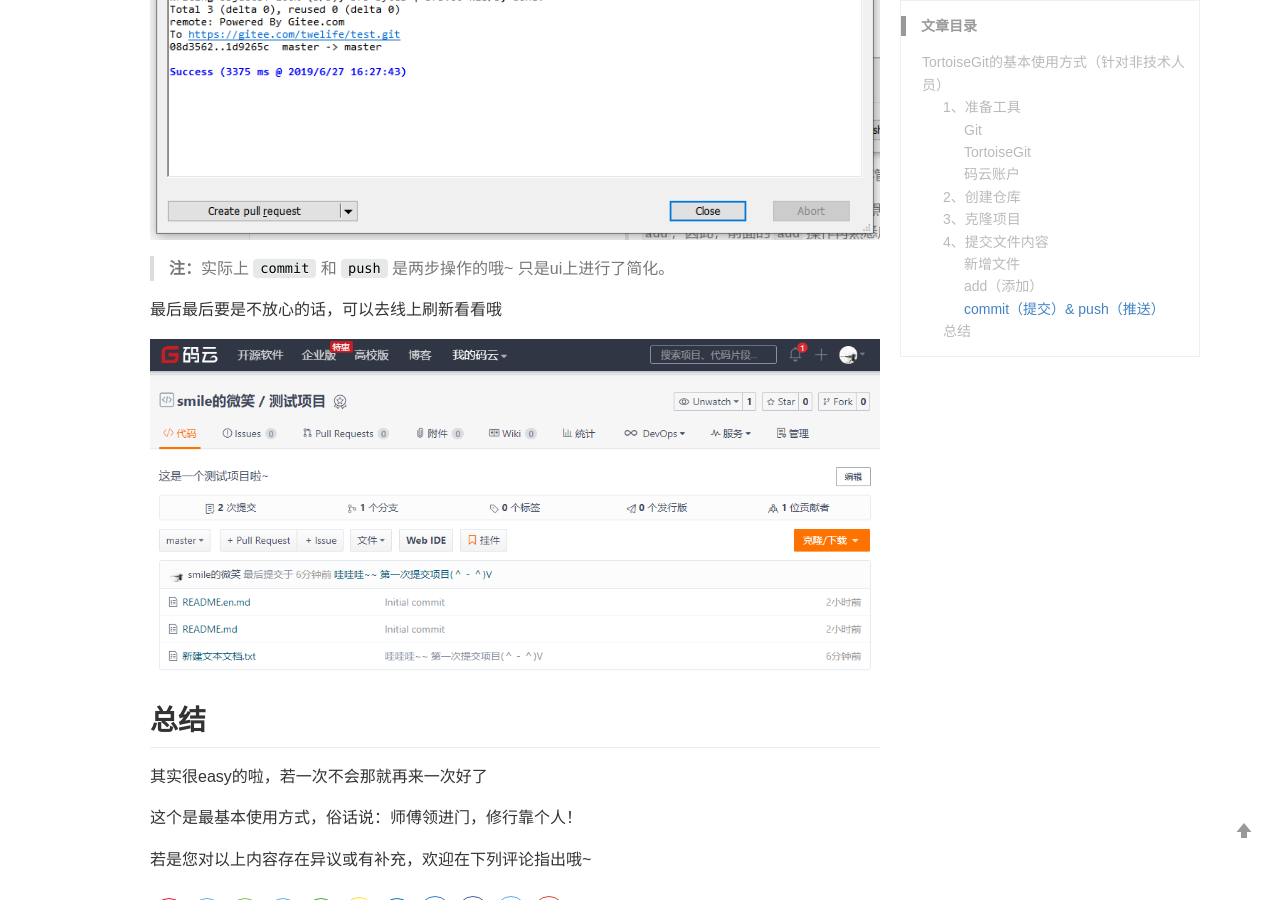
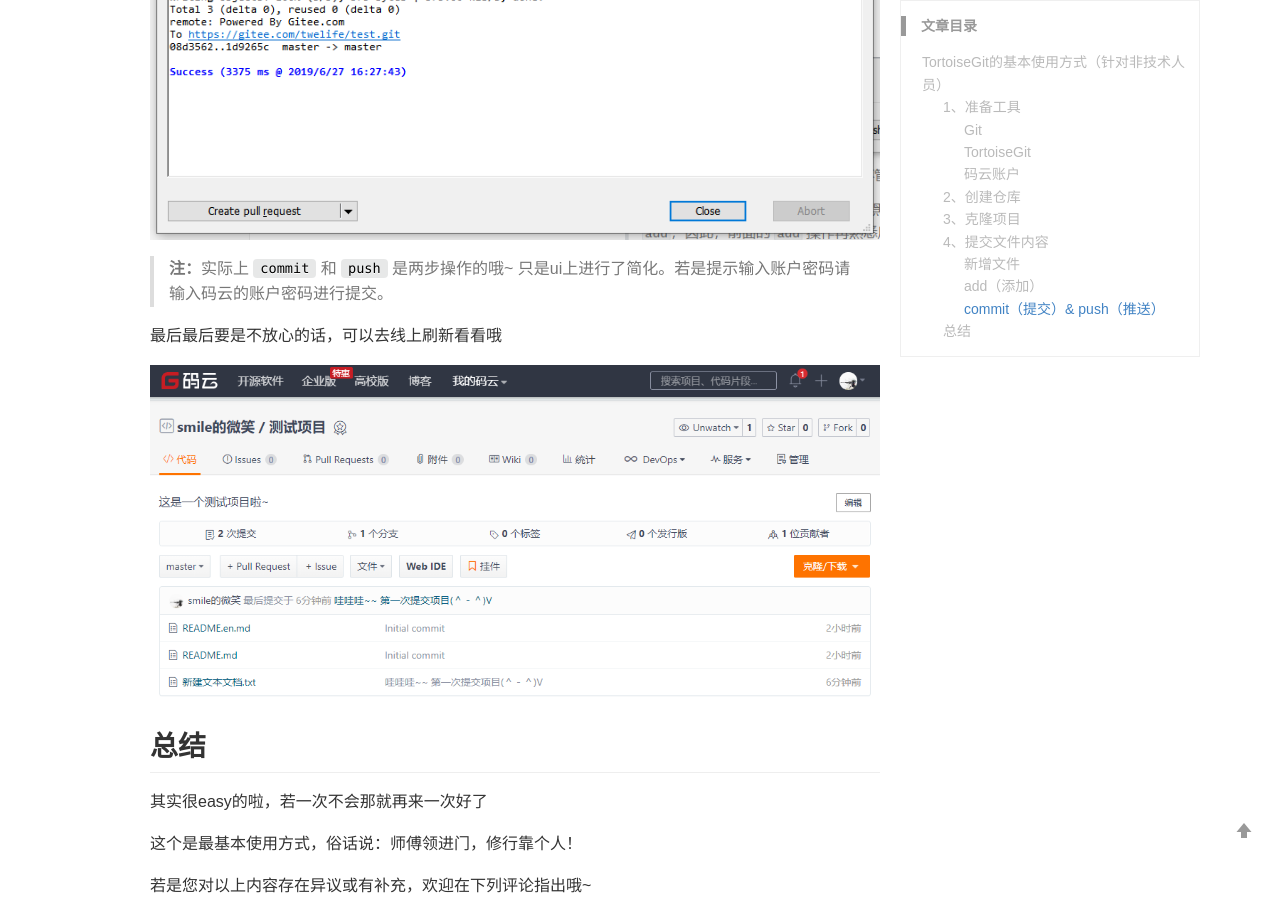
Before and after one commit to twelife/test, a Jekyll site: the page built from _posts/2019-06-27-git-base-use-share.md, in a window 1280 px wide and 900 px high, scrolled down 8355 px. Built offline with Jekyll 4.4.1, drawn with Linux system fonts in a browser that asks for light colours; comment, search, counter and statistics services are not loaded.

```diff
--- a/_posts/2019-06-27-git-base-use-share.md
+++ b/_posts/2019-06-27-git-base-use-share.md
@@ -132,7 +132,7 @@ keywords: Git, 码云, TortoiseGit, TGit
 
 ![1561624094028]({{ site.url }}/assets/images/posts/201906/27-001-1012.png)
 
-> **注：**实际上 `commit` 和 `push` 是两步操作的哦~ 只是ui上进行了简化。
+> **注：**实际上 `commit` 和 `push` 是两步操作的哦~ 只是ui上进行了简化。若是提示输入账户密码请输入码云的账户密码进行提交。
 
 最后最后要是不放心的话，可以去线上刷新看看哦
 
```
Also changed, not shown: _drafts/2019-06-28-use-git-fork.md (added, +3 -0 lines).
